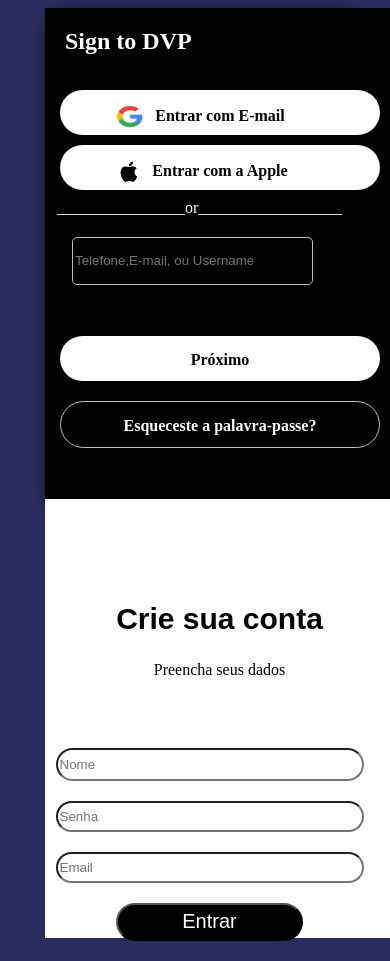
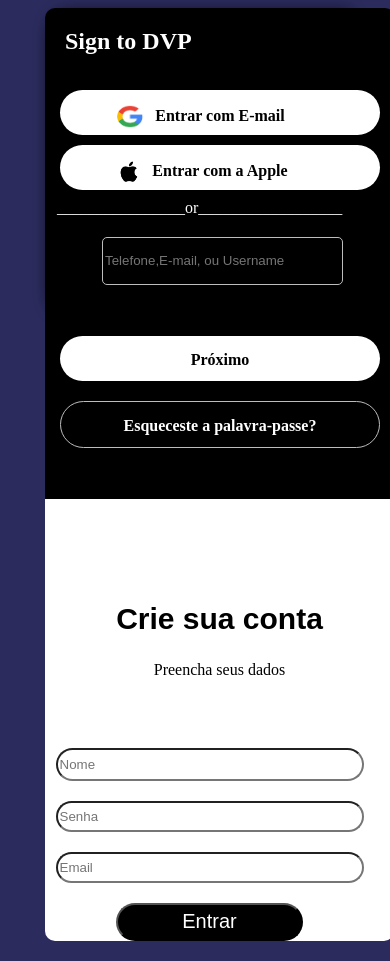
Before and after one commit to DumildePaulo/Tela-login, a plain HTML site: page index.html in a window 390 px wide. Drawn offline with Linux system fonts and the light colour scheme.

Commit message:
mudança

```diff
--- a/media.css
+++ b/media.css
@@ -2,13 +2,25 @@
     main{
         width: 300px;
         flex-direction: column;
+    margin: auto;
+    height: 300px;
     }
     article{
         flex-direction: column;
         border-radius: 0%;
+        border-radius: 10px 10px 0px 0px;
+        margin: auto;
     }
     aside{
         width: 349px;
-        height: 439px;
+        height: 442px;
+        border-radius: 0px 0px 10px 10px;
+        margin: auto;
+    }
+    input.telefone{
+      margin-right: 57px;
+    }
+    input.dive4{
+        margin-bottom: 20px;
     }
 }
--- a/style.css
+++ b/style.css
@@ -159,7 +159,7 @@ img.google{
 }
 input.telefone{
     margin-top:20px;
-    margin-left: 27px;
+    margin-left: 57px;
     margin-bottom: 20px;
     width:235px ;
     height: 44px;
```
